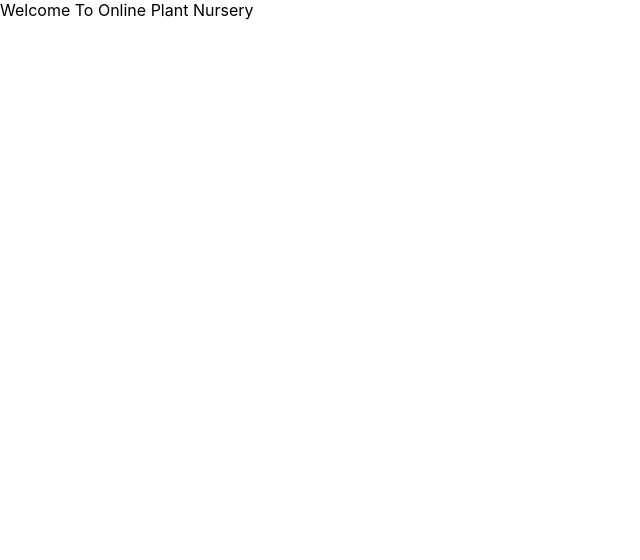
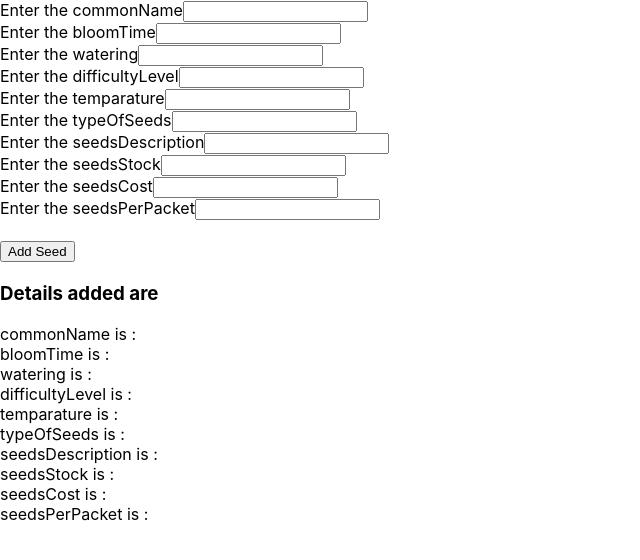
Before and after one commit to yashbhatia100/OnlinePlantNursery-UI, a React (Create React App) app in the folder onlineplantnursery/: page / in a window 1280 px wide. Shown: the top 560 px of the page, without its empty margins (0-640 px from the left). Built offline with nearby package versions, Linux system fonts and the light colour scheme.

Commit message:
components added

```diff
--- a/onlineplantnursery/src/App.js
+++ b/onlineplantnursery/src/App.js
@@ -1,10 +1,16 @@
 
 import './App.css';
+import AddSeed from './component/AddSeed';
+import DisplaySeedDetails from './component/DisplaySeedDetails';
+import GetSeedById from './component/GetSeedById';
 
 function App() {
+
   return (
     <div >
-      Welcome To Online Plant Nursery
+      {/*<DisplaySeedDetails seed={seed}/>*/}
+      {/*<GetSeedById />*/}
+      <AddSeed />
     </div>
   );
 }
--- /dev/null
+++ b/onlineplantnursery/src/component/AddSeed.js
@@ -0,0 +1,210 @@
+import React, { useState } from "react";
+import DisplaySeedDetails from "./DisplaySeedDetails";
+
+export default function AddSeed() {
+    let seed={
+        seedId:20,
+        commonName:"Watermelon seed",
+        bloomTime:"4 weeks",
+        watering:"Sprinkle",
+        difficultyLevel:"easy",
+        temparature:"25 deg",
+        typeOfSeeds:"Round",
+        seedsDescription:"Black colored seeds",
+        seedsStock:30,
+        seedsCost:100,
+        seedsPerPacket:20
+      };
+  let errorMsg = "Cannot add the Planter";
+
+  const commonNameRef = React.createRef();
+  const bloomTimeRef = React.createRef();
+  const wateringRef = React.createRef();
+  const difficultyLevelRef = React.createRef();
+  const temparatureRef = React.createRef();
+  const typeOfSeedsRef = React.createRef();
+  const seedsDescriptionRef = React.createRef();
+  const seedsStockRef = React.createRef();
+  const seedsCostRef = React.createRef();
+  const seedsPerPacketRef = React.createRef();
+
+  const initialState = {
+    commonNameRef: undefined,
+    bloomTimeRef: undefined,
+    wateringRef: undefined,
+    difficultyLevelRef: undefined,
+    temparatureRef: undefined,
+    typeOfSeedsRef: undefined,
+    seedsDescriptionRef: undefined,
+    seedsStockRef: undefined,
+    seedsCostRef: undefined,
+    seedsPerPacketRef: undefined,
+    errMsg: undefined,
+    seed: undefined,
+    formstatus: "",
+  };
+  const [state, setNewState] = useState(initialState);
+
+  const submitHandler = (event) => {
+    console.log("Inside submitHandler");
+    event.preventDefault();
+    setNewState({ ...state, formstatus: "Form is successfully submitted" });
+  };
+
+  const changeHandler = (ref) => {
+    console.log("Inside changeHandler");
+    const field = ref.current;
+    const fieldName = field.name;
+    const fieldValue = field.value;
+    let newState = {
+      ...state,
+      [fieldName]: fieldValue,
+      seed: undefined,
+      errMsg: undefined,
+    };
+    setNewState(newState);
+  };
+
+  return (
+    <div>
+      <form onSubmit={(event) => submitHandler(event)}>
+        <div>
+          <label>Enter the commonName</label>
+          <input
+            name="commonName"
+            type="text"
+            ref={commonNameRef}
+            onChange={() => changeHandler(commonNameRef)}
+          />
+        </div>
+
+        <div>
+          <label>Enter the bloomTime</label>
+          <input
+            name="bloomTime"
+            type="text"
+            ref={bloomTimeRef}
+            onChange={() => changeHandler(bloomTimeRef)}
+          />
+        </div>
+
+        <div>
+          <label>Enter the watering</label>
+          <input
+            name="watering"
+            type="text"
+            ref={wateringRef}
+            onChange={() => changeHandler(wateringRef)}
+          />
+        </div>
+
+        <div>
+          <label>Enter the difficultyLevel</label>
+          <input
+            name="difficultyLevel"
+            type="text"
+            ref={difficultyLevelRef}
+            onChange={() => changeHandler(difficultyLevelRef)}
+          />
+        </div>
+
+        <div>
+          <label>Enter the temparature</label>
+          <input
+            name="temparature"
+            type="text"
+            ref={temparatureRef}
+            onChange={() => changeHandler(temparatureRef)}
+          />
+        </div>
+
+        <div>
+          <label>Enter the typeOfSeeds</label>
+          <input
+            name="typeOfSeeds"
+            type="text"
+            ref={typeOfSeedsRef}
+            onChange={() => changeHandler(typeOfSeedsRef)}
+          />
+        </div>
+
+        <div>
+          <label>Enter the seedsDescription</label>
+          <input
+            name="seedsDescription"
+            type="text"
+            ref={seedsDescriptionRef}
+            onChange={() => changeHandler(seedsDescriptionRef)}
+          />
+        </div>
+
+        <div>
+          <label>Enter the seedsStock</label>
+          <input
+            name="seedsStock"
+            type="number"
+            ref={seedsStockRef}
+            onChange={() => changeHandler(seedsStockRef)}
+          />
+        </div>
+        <div>
+          <label>Enter the seedsCost</label>
+          <input
+            name="seedsCost"
+            type="number"
+            ref={seedsCostRef}
+            onChange={() => changeHandler(seedsCostRef)}
+          />
+        </div>
+        <div>
+          <label>Enter the seedsPerPacket</label>
+          <input
+            name="seedsPerPacket"
+            type="number"
+            ref={seedsPerPacketRef}
+            onChange={() => changeHandler(seedsPerPacketRef)}
+          />
+        </div>
+        <br />
+        <button type="submit"> Add Seed</button>
+      </form>
+      <h2>{state.formstatus}</h2>
+      <h3>Details added are </h3>
+      commonName is :{state.commonName} <br />
+      bloomTime is :{state.bloomTime} <br />
+      watering is :{state.watering}
+      <br />
+      difficultyLevel is :{state.difficultyLevel}
+      <br />
+      temparature is :{state.temparature}
+      <br />
+      typeOfSeeds is :{state.typeOfSeeds}
+      <br />
+      seedsDescription is :{state.seedsDescription}
+      <br />
+      seedsStock is :{state.seedsStock}
+      <br />
+      seedsCost is :{state.seedsCost}
+      <br />
+      seedsPerPacket is :{state.seedsPerPacket}
+      <br />
+      {state.seed ? (
+        <div>
+          <h3>Seed Added Successfully</h3>
+          <DisplaySeedDetails seed={state.seed} />
+        </div>
+      ) : (
+        ""
+      )}
+      {state.errMsg ? (
+        <div>
+          <h3> Seed was not Added Successfully</h3>
+          <br />
+          {state.errMsg}
+        </div>
+      ) : (
+        ""
+      )}
+    </div>
+  );
+}
--- /dev/null
+++ b/onlineplantnursery/src/component/DisplaySeedDetails.js
@@ -0,0 +1,34 @@
+
+export default function DisplaySeedDetails({ seed }) {
+    //let { seedId, commonName, bloomTime, watering, difficultyLevel, temparature, typeOfSeeds, seedsDescription,
+      //  seedsStock, seedsCost, seedsPerPacket } = seed;
+
+    return (
+        <span>
+            seedId is {seed.seedId}
+            <br />
+            commonName is {seed.commonName}
+            <br />
+            bloomTime is {seed.bloomTime}
+            <br />
+            watering is {seed.watering}
+            <br />
+            difficultyLevel is {seed.difficultyLevel}
+            <br />
+            temparature is {seed.temparature}
+            <br />
+            typeOfSeeds is {seed.typeOfSeeds}
+            <br />
+            seedsDescription is {seed.seedsDescription}
+            <br />
+            seedsStock is {seed.seedsStock}
+            <br />
+            seedsCost is {seed.seedsCost}
+            <br />
+            seedsPerPacket is {seed.seedsPerPacket}
+
+        </span>
+    );
+
+
+}
--- /dev/null
+++ b/onlineplantnursery/src/component/GetSeedById.js
@@ -0,0 +1,81 @@
+import React , {useState} from 'react';
+import DisplaySeedDetails from './DisplaySeedDetails';
+import  commonStyle from './commonStyle.module.css';
+
+
+export default function GetSeedById(){
+
+    let seed={
+        seedId:20,
+        commonName:"Watermelon seed",
+        bloomTime:"4 weeks",
+        watering:"Sprinkle",
+        difficultyLevel:"easy",
+        temparature:"25 deg",
+        typeOfSeeds:"Round",
+        seedsDescription:"Black colored seeds",
+        seedsStock:30,
+        seedsCost:100,
+        seedsPerPacket:20
+      };
+
+    const idRef=React.createRef();
+
+    let [state,setNewState]=useState({id:undefined, seed:seed, errMsg:undefined});
+
+    const setIdHandler=()=>{
+        console.log("Inside setIdHandler");
+         let field=idRef.current;
+         let fieldValue=field.value;
+         let newState={...state,id:fieldValue, seed:undefined , errMsg:undefined};
+         setNewState(newState);
+    };
+
+    const submitHandler=(event)=>{
+       console.log("Inside submitHandler");
+       event.preventDefault();
+       let newState={...state,seed:undefined,errMsg:"seed not found"};
+       setNewState(newState);
+       //console.log("current state",newState);
+
+    };
+
+    return (
+
+        <div>
+            <h3>Get seed details</h3>
+
+            <form onSubmit={(event) => submitHandler(event)}>
+                <div>
+                    <label>Enter seed Id </label>
+                    <input name="seed Id" type="number" ref={idRef} onChange={() => setIdHandler()} />
+                </div>
+
+                <button> Get Seed</button>
+            </form>
+
+            {state.seed ? (
+
+                <div>
+                    <h3>Seed Details </h3>
+                    <DisplaySeedDetails seed={state.seed} />
+                </div>
+
+            ) : ''}
+
+
+            {state.errMsg ? (
+                <div className={commonStyle.error}>
+                Request is not successful
+                <br/>
+
+                 {state.errMsg}
+                </div>
+
+            ) : ''}
+
+        </div>
+
+    );
+
+}
--- /dev/null
+++ b/onlineplantnursery/src/component/commonStyle.module.css
@@ -0,0 +1,4 @@
+.error{
+    color:red;
+    margin:20px;
+}
```
